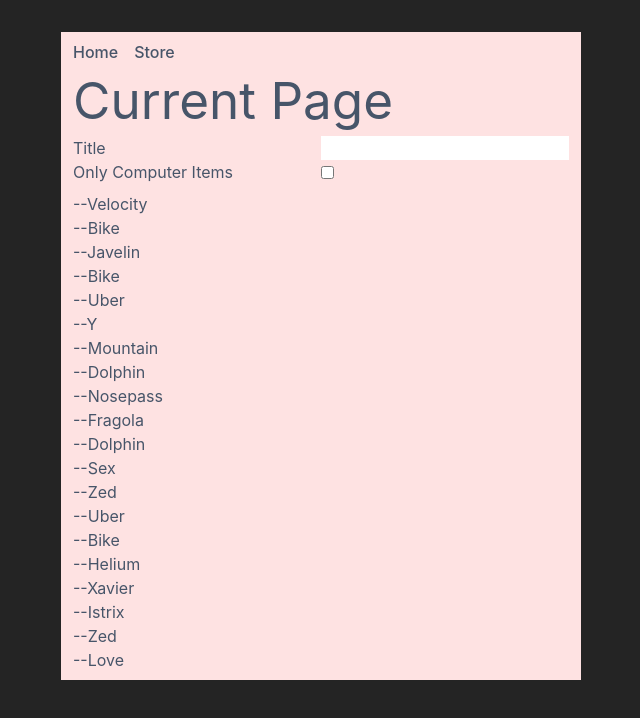
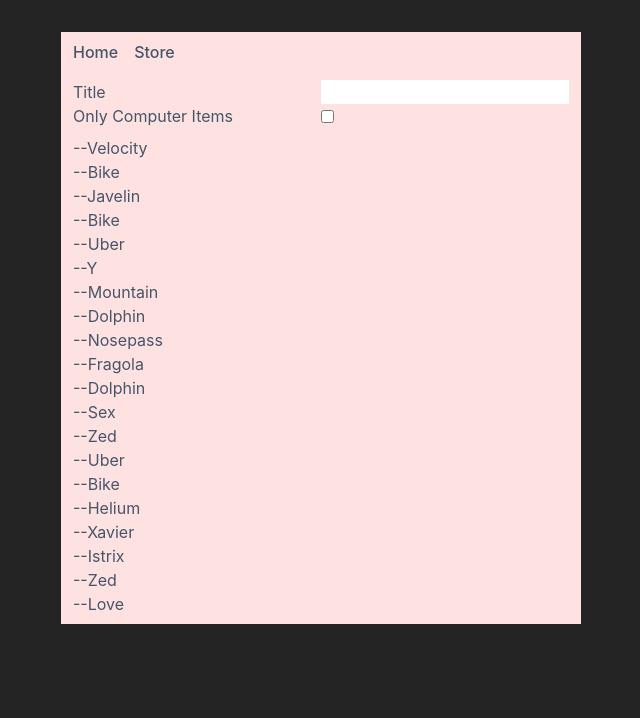
Before and after one commit to pantpad/state-in-url-react-router, a React (Vite) app: page / in a window 1280 px wide. Shown: the top 718 px of the page, without its empty margins (319-959 px from the left). Built offline with nearby package versions, Linux system fonts and the light colour scheme.

Commit message:
feat: Add Outlet to App.tsx

```diff
--- a/src/App.tsx
+++ b/src/App.tsx
@@ -1,8 +1,10 @@
 import "./App.css";
-import CurrentPage from "./components/CurrentPage";
+
 import Filters from "./components/Filters";
 import List from "./components/List";
 import Nav from "./components/Nav";
+
+import { Outlet } from "react-router-dom";
 
 import { mockList as allItems } from "./mockItems/list";
 
@@ -13,7 +15,9 @@ export default function App() {
     <>
       <main className="min-w-[min(32rem,100vw-2rem)] py-2 px-3 bg-red-100 flex flex-col gap-2 text-slate-600">
         <Nav />
-        <CurrentPage />
+        <div>
+          <Outlet />
+        </div>
         <Filters />
         <List list={allItems} />
       </main>
```
